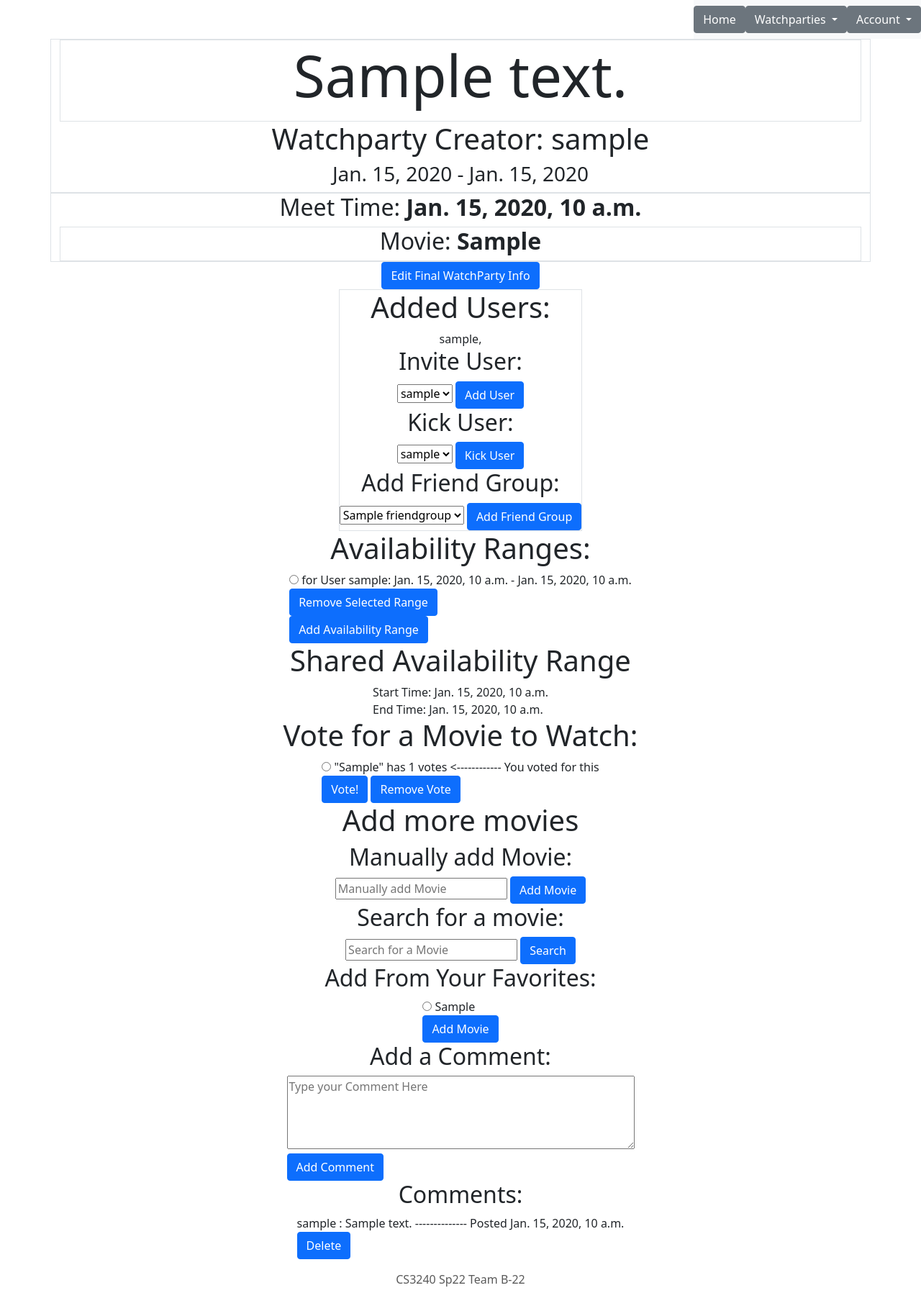
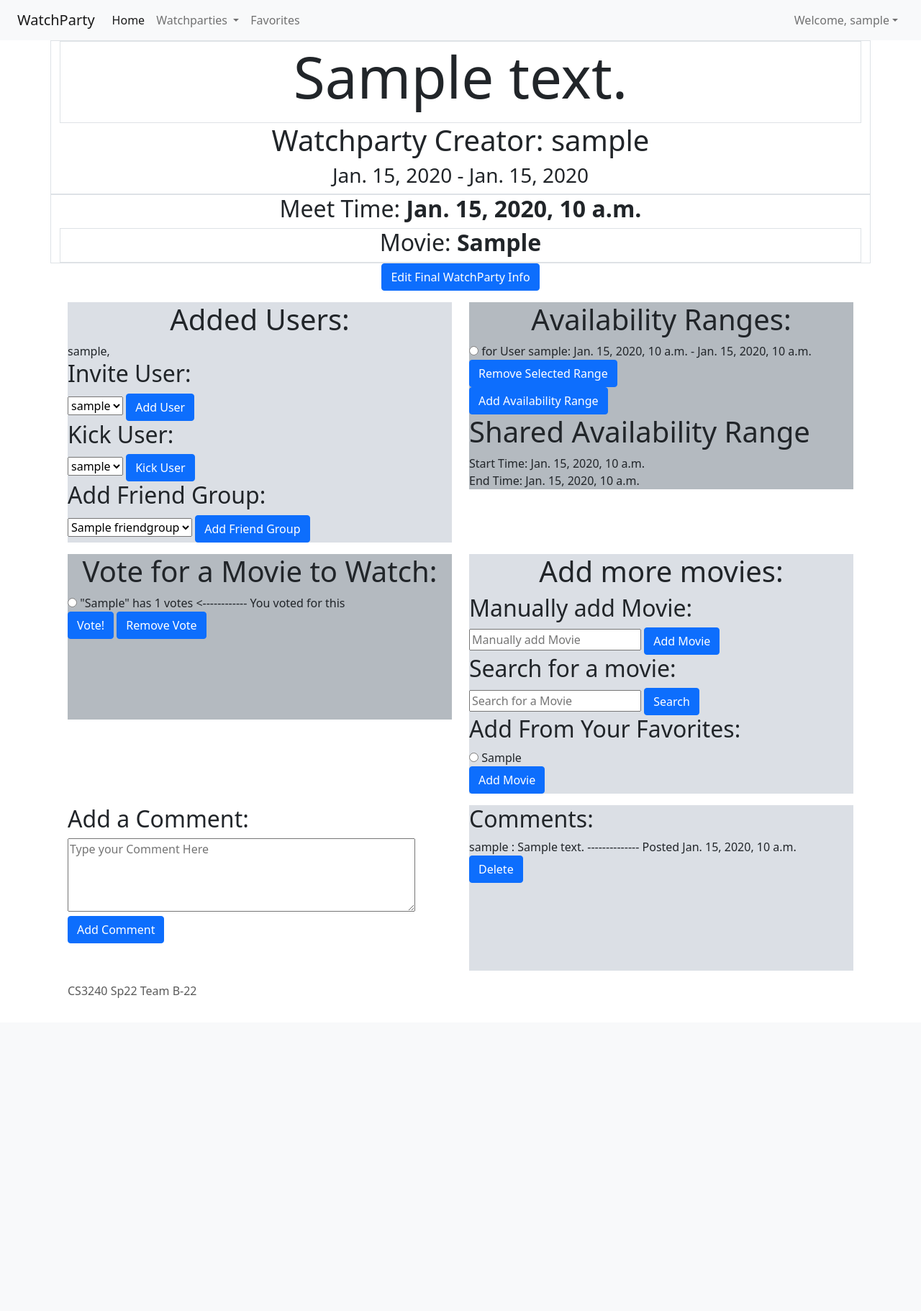
Before and after one commit to DecentDio/WatchParty, a Django app: page /1/ in a window 1280 px wide. Shown: the whole page at 72% size. After the commit the page ends 1387 px from the top, so only its background shows below. Run offline with Django 4.2, Linux system fonts and the light colour scheme; a user stored in the database is signed in; tables that the repository leaves empty hold one stand-in row (values such as "Sample post"); some libraries are stand-ins or nearby versions.

Commit message:
UI Updates

```diff
--- a/organizer/templates/organizer/detail.html
+++ b/organizer/templates/organizer/detail.html
@@ -8,30 +8,46 @@
 <meta charset="utf-8">
 <meta name="viewport" content="width=device-width, initial-scale=1, shrink-to-fit=no">
 <link href="https://cdn.jsdelivr.net/npm/bootstrap@5.0.2/dist/css/bootstrap.min.css" rel="stylesheet">
-<div class="d-flex flex-column align-items-center justify-content-center">
+
+<nav class="navbar navbar-expand-lg navbar-light bg-light">
+    <div class="container-fluid">
+        <a href="#" class="navbar-brand">WatchParty</a>
+        <button type="button" class="navbar-toggler" data-bs-toggle="collapse" data-bs-target="#navbarCollapse">
+            <span class="navbar-toggler-icon"></span>
+        </button>
+        <div class="collapse navbar-collapse" id="navbarCollapse">
+            <div class="navbar-nav">
+                <a class="nav-link active" aria-current="page" href="{% url 'organizer:login' %}" role="button">Home</a>
+
+                <li class="nav-item dropdown">
+                    <a class="nav-link dropdown-toggle" href="#" id="navbarDropdown" role="button" data-bs-toggle="dropdown" aria-expanded="false">
+                        Watchparties
+                    </a>
+                    <ul class="dropdown-menu" aria-labelledby="navbarDropdown">
+                        <li><a class="dropdown-item" href="{% url 'organizer:watchparties' %}">My Watchparties</a></li>
+                        <li><a class="dropdown-item" href="{% url 'organizer:form' %}">Create Watchparty</a></li>
+
+                    </ul>
+                </li>
+                <a class="nav-link favorites" aria-current="page" href="{% url 'organizer:favorites' %}" role="button"> Favorites </a>
+
+            </div>
+            <div class="navbar-nav ms-auto">
+                <div class="nav-item dropdown">
+                    <a href="#" class="nav-link dropdown-toggle" id="navbarDropdown" role="button" data-bs-toggle="dropdown" aria-expanded="false">Welcome, {{user}}</a>
+                    <div class="dropdown-menu" aria-labelledby="navbarDropdown">
+                        <a class="dropdown-item" href="{% url 'organizer:logout' %}">Logout</a>
+                    </div>
+                </div>
+            </div>
+        </div>
+    </div>
+</nav>
+
+
     <!-- CHECK IF USER IS ALLOWED TO VIEW THIS PAGE -->
     <head>
-        <nav class="navbar navbar-expand-lg navbar-light bg-light ms-auto">
-            <a class="btn btn-secondary md" href="{% url 'organizer:login' %}" role="button">Home</a>
-            <div class="dropdown">
-              <button class="btn btn-secondary dropdown-toggle" type="button" id="watchpartyDropDown" data-bs-toggle="dropdown" aria-expanded="false">
-                Watchparties
-              </button>
-              <ul class="dropdown-menu" aria-labelledby="watchparties">
-                <li><a class="dropdown-item" href="{% url 'organizer:watchparties' %}">My Watchparties</a></li>
-                <li><a class="dropdown-item" href="{% url 'organizer:form' %}">Create Watchparty</a></li>
-              </ul>
-            </div>
-            <div class="dropdown">
-              <button class="btn btn-secondary dropdown-toggle" type="button" id="accountDropDown" data-bs-toggle="dropdown" aria-expanded="false">
-                Account
-              </button>
-              <ul class="dropdown-menu" aria-labelledby="account">
-                <li><a class="dropdown-item" href="{% url 'organizer:favorites' %}">Favorites</a></li>
-                <li><a class="dropdown-item" href="{% url 'organizer:logout' %}">Logout</a></li>
-              </ul>
-            </div>
-        </nav>
+        <div class="d-flex flex-column align-items-center justify-content-center">
         {% if user in allowedUsers %}
             <!-- WATCH PARTY BASIC INFO -->
             <div class="container border">
@@ -55,6 +71,18 @@
         {% else %}
             <p class="display-1 text-center"> No Permissions To View This Watchparty </p>
         {% endif %}
+        </div>
+        <style>
+            /* Some custom styles*/
+            .main-content{
+                min-height: 230px;
+                background: #dbdfe5;
+            }
+            .sidebar-content{
+                min-height: 230px;
+                background: #b4bac0;
+            }
+        </style>
     </head>
     <body>
 
@@ -122,8 +150,11 @@
                             </div>
                         {% endif %}
                 {% endif %}
-
-                <div class="d-flex flex-column align-items-center justify-content-center border">
+                <div class="container mt-3">
+                    <div class="row">
+                        <div class="col-sm-6">
+                            <div class="main-content">
+                <!--<div class="d-flex flex-column align-items-center justify-content-center border">-->
                     <!-- LIST OF ADDED USERS -->
                     <p class="h1 text-center">Added Users:</p>
                     {% for account in watchparty.addeduser_set.all %}
@@ -170,6 +201,7 @@
                         <button class="btn btn-primary" type="submit"> Add Friend Group </button>
                     </form>
                 </div>
+                </div>
                 <!-- Creating Friend Group-->
                 <!--<h2> Creating a Friend Group: </h2>
                 <form method="POST" action="{% url 'organizer:createFriendGroup' %}">
@@ -180,8 +212,10 @@
                     <button type = "submit" > Create Friend Group </button>
                 </form>-->
 
+                <div class="col-sm-6">
+                    <div class="sidebar-content">
                 <!-- SHOW USER'S AVAILABILITY RANGES -->
-                <h1>Availability Ranges:</h1>
+                <h1 class="h1 text-center">Availability Ranges:</h1>
                 <div>
                 <form method="POST" action = "{% url 'organizer:rmAvilRange' %}" >
                     {% csrf_token %}
@@ -211,10 +245,15 @@
                 End Time: {{ sharedRange.1 }}
 
                 {% endif %}
+                </div>
+                </div>
 
-
+                <div class="container mt-3">
+                    <div class="row">
+                        <div class="col-sm-6">
+                            <div class="sidebar-content">
                 <!-- VOTE FOR AN EXISTING MOVIE -->
-                <h1>Vote for a Movie to Watch: </h1>
+                <h1 class="h1 text-center">Vote for a Movie to Watch: </h1>
                 <form method="POST" action = "{% url 'organizer:addMovie' %}" >
                     {% csrf_token %}
                     {% for key, value in search.items %}
@@ -232,9 +271,13 @@
                     <button class="btn btn-primary" name = "vote" type="submit"> Vote! </button>
                     <button class="btn btn-primary" name = "rmVote" type="submit"> Remove Vote </button>
                 </form>
+                </div>
+                </div>
 
+                <div class="col-sm-6">
+                    <div class="main-content">
                 <!-- ADD MORE MOVIES -->
-                <h1>Add more movies</h1>
+                <h1 class="h1 text-center">Add more movies:</h1>
 
                 <!-- ADD VIA MANUAL INPUT -->
                 <h2>Manually add Movie:</h2>
@@ -278,6 +321,13 @@
                     <input type="hidden" name="userID" value = "{{ user.id }}">
                     <button class="btn btn-primary" type="submit"> Add Movie </button>
                 </form>
+                </div>
+                </div>
+                </div>
+
+                <p></p>
+                <div class="row">
+                    <div class="col-sm-6">
             <!-- ADD A NEW COMMENT -->
             <h2>Add a Comment:</h2>
                 <form method="POST" action = "{% url 'organizer:getComment' %}" >
@@ -288,7 +338,9 @@
                     <input type="hidden" name="userID" value = "{{ user.id }}">
                     <button class="btn btn-primary" type = "submit" > Add Comment </button>
                 </form>
-
+                </div>
+                    <div class="col-sm-6">
+                        <div class="main-content">
             <!-- VIEW COMMENTS, ABLE TO DELETE YOUR OWN -->
             <h2>Comments:</h2>
                 {% for c in comments %}
@@ -303,6 +355,9 @@
                     {% endif %}
                     </fieldset>
                 {% endfor %}
+                </div>
+                </div>
+                </div>
             <!-- LEAVE WATCHPARTY -->
             {% if watchparty.account.username != user.username %}
                 <form method="POST" action="{% url 'organizer:kickUser' %}">
@@ -322,5 +377,4 @@
             </div>
         </div>
     </footer>
-</div>
 </html>
```
Also changed, not shown: organizer/templates/organizer/check.html (+0 -13 lines), organizer/templates/organizer/favorites.html (+14 -24 lines), organizer/templates/organizer/login.html (+14 -24 lines), organizer/templates/organizer/watchparties.html (+14 -25 lines).
